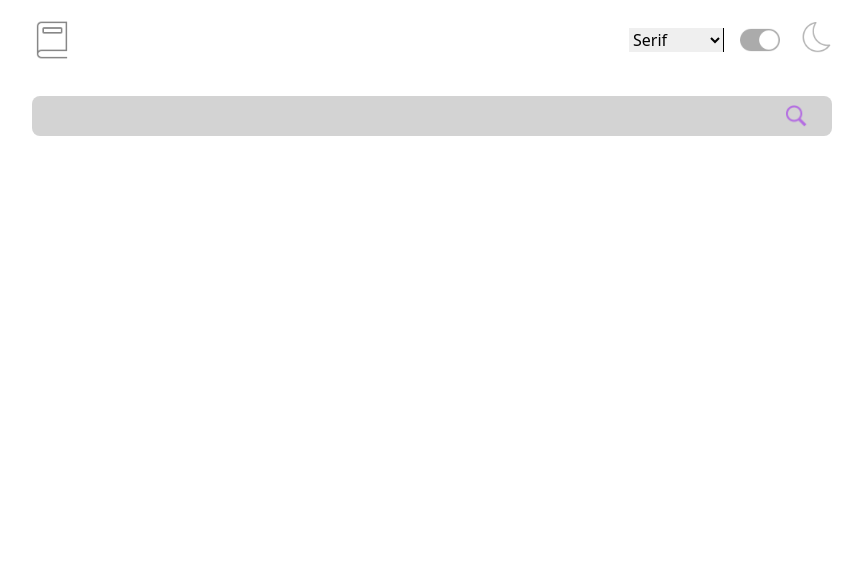
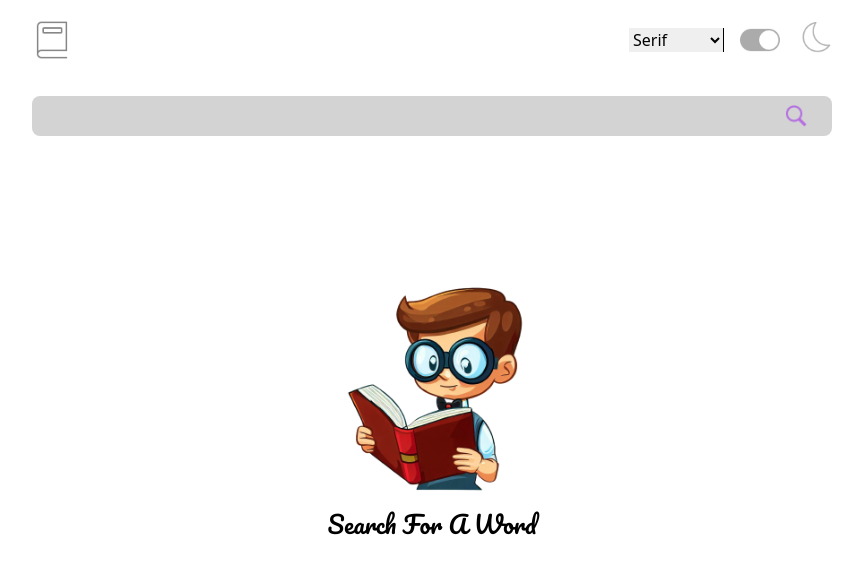
Before and after one commit to chiamaka28/dictionary-app, a React (Vite) app: page / in a window 1280 px wide. Shown: the top 574 px of the page, without its empty margins (208-1071 px from the left). Built offline with nearby package versions, Linux system fonts and the light colour scheme.

Commit message:
added a placeholder

```diff
--- a/src/components/Main.jsx
+++ b/src/components/Main.jsx
@@ -1,4 +1,5 @@
 import book from "../assets/book.png";
+import boy from "../assets/boy.png";
 import toggle from "../assets/toggle.png";
 import moon from "../assets/moon.png";
 import search from "../assets/search.png";
@@ -7,16 +8,18 @@ import { useState, useRef } from "react";
 
 const Main = () => {
   const ref = useRef(null);
+  const [placeHolder, setPlaceHolder] = useState(true);
   const [text, setText] = useState("");
   const [displaySearch, setDisplaySearch] = useState([]);
 
   async function handleSearch() {
+    setPlaceHolder(false);
     const response = await fetch(
       `https://api.dictionaryapi.dev/api/v2/entries/en/${text}`
     );
 
     if (!response.ok) {
-      throw new Error(`HTTP error! status: ${response.status}`);
+      throw new Error();
     }
     const data = await response.json();
     console.log(data);
@@ -70,6 +73,16 @@ const Main = () => {
           <img className="w-6" src={search} alt="" />
         </button>
       </div>
+      {placeHolder ? (
+        <div className="flex flex-col justify-center items-center mt-[120px]">
+          <img
+          className="w-56"
+          src={boy} alt="" />
+          <h2 className="font-['Pacifico'] mt-3 text-2xl">Search For A Word</h2>
+        </div>
+      ) : (
+        ""
+      )}
       <div className="px-5">
         {displaySearch.map((item, index) => (
           <div key={index}>
```
Also changed, not shown: src/assets/boy.png (added).
